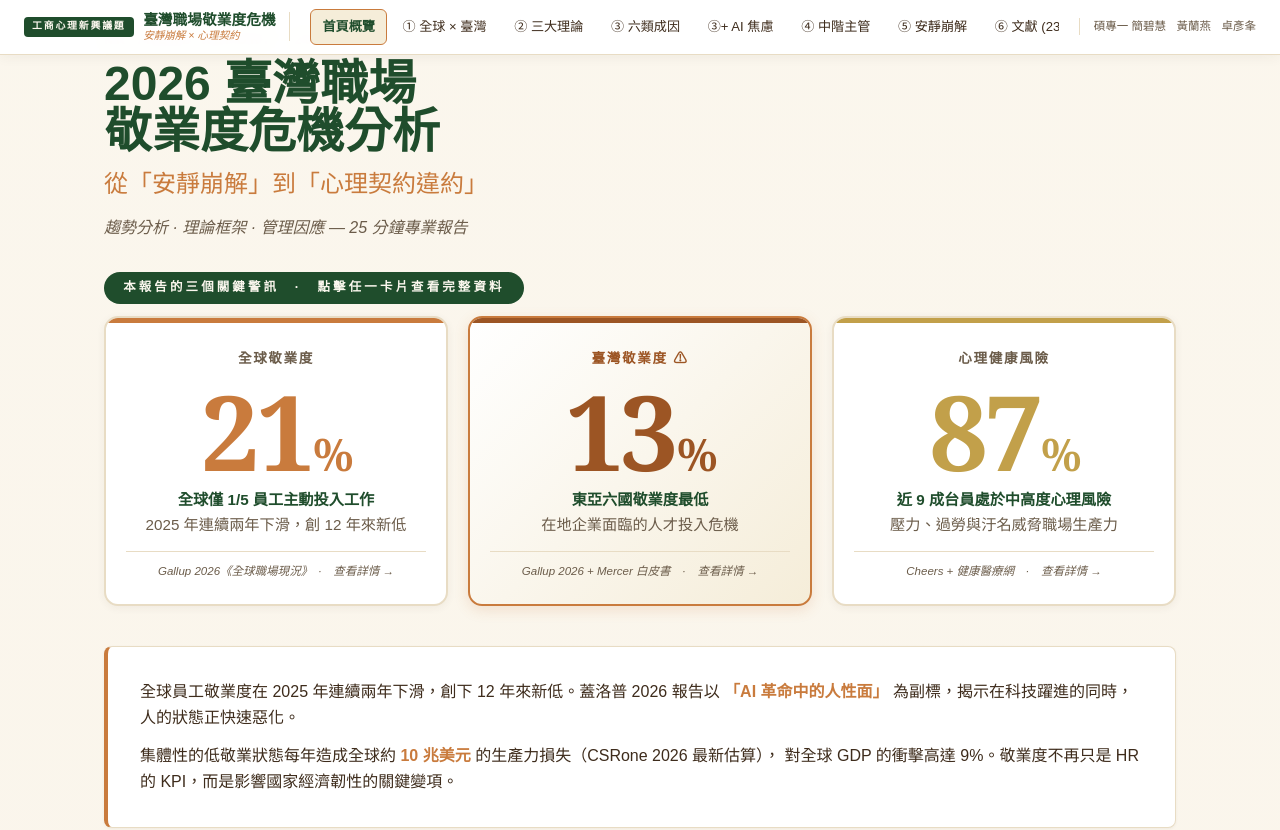
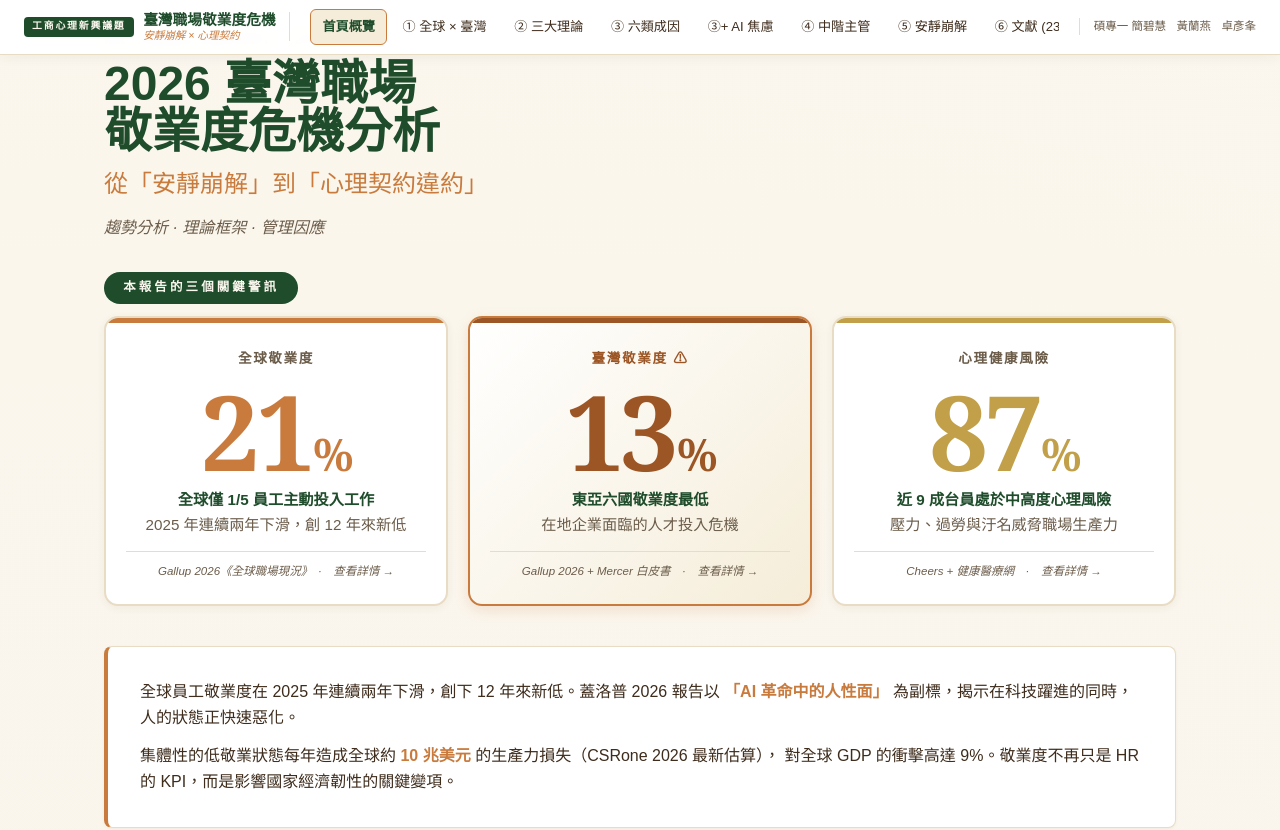
Before and after one commit to Marco-CYF/2026report, a plain HTML site: page index.html in a window 1280 px wide. Shown: the top 830 px of the page. Drawn offline with nearby package versions, Linux system fonts and the light colour scheme.

Commit message:
Update index.html

```diff
--- a/index.html
+++ b/index.html
@@ -903,11 +903,11 @@
       2026 臺灣職場<br>敬業度危機分析
     </h1>
     <div class="text-xl lg:text-2xl coral-text font-medium mb-4">從「安靜崩解」到「心理契約違約」</div>
-    <p class="text-[var(--gray)] italic mb-8 text-sm lg:text-base">趨勢分析 · 理論框架 · 管理因應 — 25 分鐘專業報告</p>
+    <p class="text-[var(--gray)] italic mb-8 text-sm lg:text-base">趨勢分析 · 理論框架 · 管理因應</p>
 
     <!-- 三大核心數字 — 巨型版（首頁視覺主角）-->
     <div class="hero-stats mb-10">
-      <div class="hero-stats-label">本報告的三個關鍵警訊　·　點擊任一卡片查看完整資料</div>
+      <div class="hero-stats-label">本報告的三個關鍵警訊</div>
       <div class="grid grid-cols-1 md:grid-cols-3 gap-5 mt-3">
         <!-- 21% 全球 -->
         <button type="button" class="hero-stat-card" style="--accent: var(--coral);" onclick="openDetailPanel('stat-21')">
```
